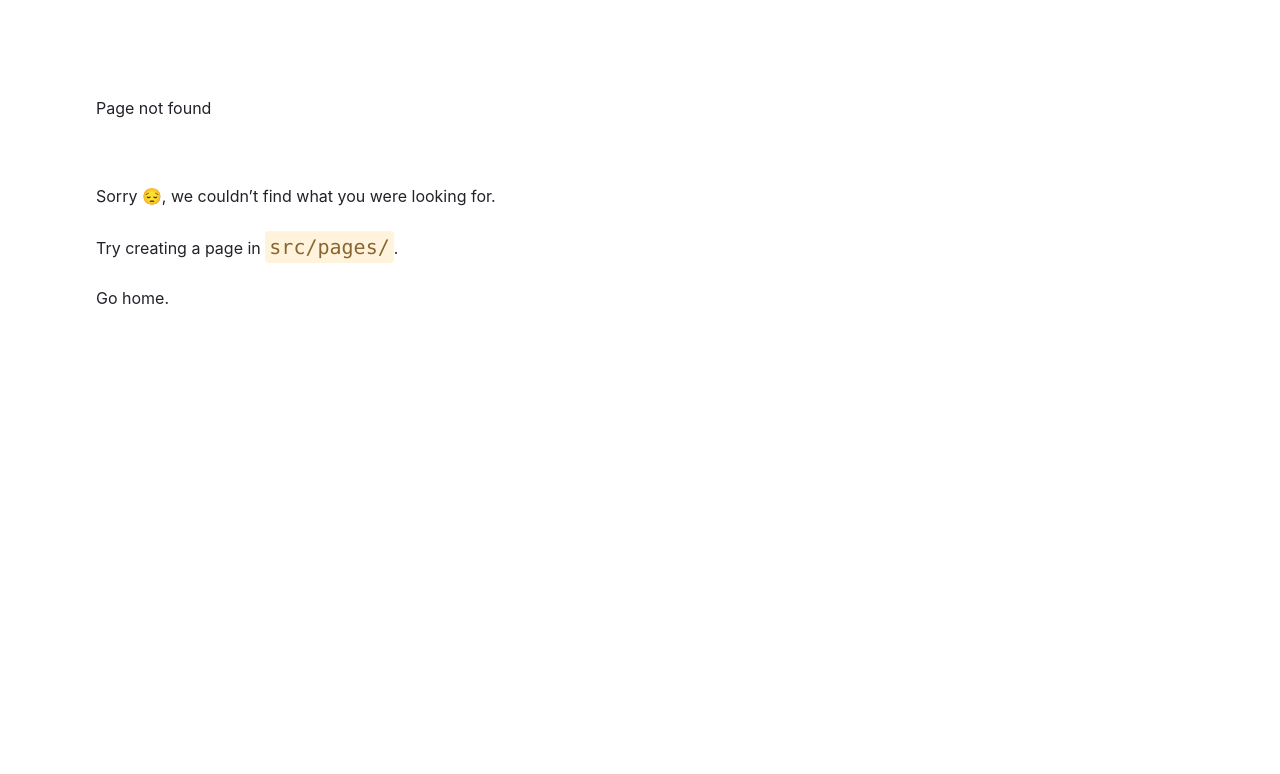
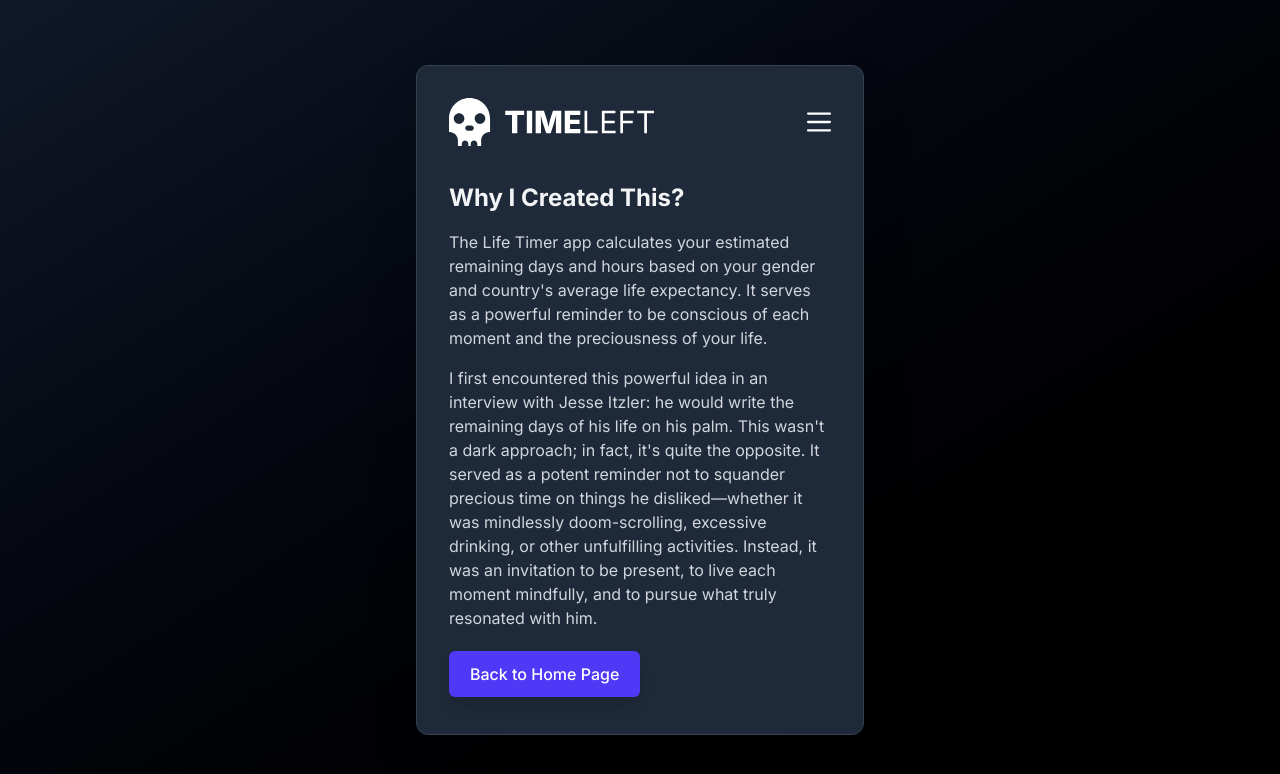
Before and after one commit to sajjaddashtinezhad/Time-Left, a Gatsby site: page /why in a window 1280 px wide. Before the commit this address had no page. Built offline with nearby package versions, Linux system fonts and the light colour scheme; Gatsby itself is replaced by a stand-in of ours.

Commit message:
Adding header, menu and why page

```diff
--- a/src/components/calculator.js
+++ b/src/components/calculator.js
@@ -1,5 +1,4 @@
 import React, { useState, useEffect, useRef } from 'react';
-import Logo from '../images/timeleft-with-text.svg';
 
 const lifeExpectancyData = {
   "Hong Kong": { "male": 83.1, "female": 88.39 },
@@ -365,9 +364,8 @@ const Calculator = () => {
   };
 
   return (
-    <div className="min-h-screen bg-gradient-to-br from-gray-900 to-black text-gray-100 p-4 font-inter flex flex-col items-center justify-center">
-      <div className="bg-gray-800 p-8 rounded-xl shadow-2xl w-full max-w-md border border-gray-700">
-        <img src={Logo} alt="Time Left Logo" className="mx-auto mb-10 h-12" />
+    <div>
+
         <div className="space-y-4">
           {/* Gender selection */}
           <div>
@@ -447,7 +445,7 @@ const Calculator = () => {
           <div className="mt-8 pt-6 border-t border-gray-700 text-center">
             <h2 className="text-xl font-semibold text-gray-200 mb-3">Your Predicted Time</h2>
             <p className="text-sm text-gray-400 mb-4">
-              Estimated Date: {predictedDeathDate.toLocaleDateString('en-US', {
+              Estimated Date of Death: {predictedDeathDate.toLocaleDateString('en-US', {
                 year: 'numeric',
                 month: 'long',
                 day: 'numeric'
@@ -482,9 +480,7 @@ const Calculator = () => {
           </div>
         )}
         <div>
-            <p className='text-gray-500 text-sm text-center mt-8'>All data is taken from <a className='underline' href='https://www.worldometers.info/demographics/life-expectancy/'>worldometers.info</a></p>
         </div>
-      </div>
     </div>
   );
 };
--- /dev/null
+++ b/src/components/header.js
@@ -0,0 +1,57 @@
+import React, { useState } from "react";
+import Logo from '../images/timeleft-with-text.svg';
+import Menu from '../images/menu.svg';
+import Right from '../images/right.svg';
+import { Link } from "gatsby"
+
+const Header = () => {
+    const [menuOpen, setMenuOpen] = useState(false);
+
+    return (
+        <header className="flex items-center justify-between gap-10 bg-gray-800 pb-9">
+            {/* Logo */}
+            <div >
+                <img src={Logo} alt="Time Left Logo" className="mx-auto h-12" />
+            </div>
+
+            {/* Menu Icon */}
+            <button
+                className="focus:outline-none cursor-pointer"
+                onClick={() => setMenuOpen(true)}
+                aria-label="Open menu"
+            >
+                <img src={Menu} alt="Menu Icon" className="w-6 h-6" />
+            </button>
+
+            {/* Slide-in Menu */}
+            <div
+                className={`absolute top-0 right-0 h-full w-full bg-gray-800/70 backdrop-blur-xl transform transition-transform duration-300 z-50 ${
+                    menuOpen ? "translate-x-0" : "translate-x-full"
+                }`}
+            >
+                <button
+                    className="mt-8 w-full focus:outline-none cursor-pointer"
+                    onClick={() => setMenuOpen(false)}
+                    aria-label="Close menu"
+                >
+                    <div className="bg-gray-600/40 ml-8 p-4 rounded-l-full">
+                        <img src={Right} alt="Close Menu Icon" className="w-6 h-6" />
+                    </div>
+                </button>
+                <div className="flex flex-col gap-8">
+                    <nav className="mt-8 flex flex-col space-y-4 px-8">
+                        <Link to="/" className="text-white">Home</Link>
+                        <Link to="/why" className="text-white">Why I Created This?</Link>
+                        <a href="https://sajjaddashti.ir/" className="text-white">About Me</a>
+                    </nav>
+                    <div className="px-8">
+                        <p className='text-gray-500 text-sm mb-2'>All data is taken from <a className='underline' href='https://www.worldometers.info/demographics/life-expectancy/'>worldometers.info</a></p>
+                        <p className='text-gray-500 text-sm'>Made by love by <a href="https://sajjaddashti.ir/" className="underline">Sajjad Dashti</a></p>
+                    </div>
+                </div>
+            </div>
+        </header>
+    );
+};
+
+export default Header;
--- a/src/components/seo.js
+++ b/src/components/seo.js
@@ -9,7 +9,7 @@ const Seo = ({ title, description }) => {
 
 return (
   <>
-    <title>Time Left - {title}</title>
+    <title>{title}</title>
     <meta name="description" content={description} />
     <meta name="viewport" content="width=device-width, initial-scale=1" />
     <meta charSet="utf-8" />
--- a/src/pages/index.js
+++ b/src/pages/index.js
@@ -1,11 +1,17 @@
 import * as React from "react"
 import Calculator from "../components/calculator"
 import Seo from "../components/seo";
+import Header from "../components/header"
 
 const IndexPage = () => {
   return (
     <main className="font-inter">
-      <Calculator />
+      <div className="min-h-screen bg-gradient-to-br from-gray-900 to-black text-gray-100 p-4 font-inter flex flex-col items-center justify-center">
+        <div className="bg-gray-800 p-8 rounded-xl shadow-2xl w-full max-w-md border border-gray-700 relative overflow-hidden">
+            <Header />
+            <Calculator />
+        </div>
+      </div>
     </main>
   )
 }
@@ -14,7 +20,7 @@ export default IndexPage
 
 export const Head = () => (
   <Seo
-    title="Home Page"
+    title="Time Left"
     description="This is a Progressive Web App (PWA) that provides a reflective estimate of an individual's remaining lifespan."
   />
 )
--- /dev/null
+++ b/src/pages/why.js
@@ -0,0 +1,40 @@
+import * as React from "react"
+import Calculator from "../components/calculator"
+import Seo from "../components/seo";
+import Header from "../components/header"
+import { Link } from "gatsby";
+
+const Why = () => {
+    return (
+        <main className="font-inter">
+            <div className="min-h-screen bg-gradient-to-br from-gray-900 to-black text-gray-100 p-4 font-inter flex flex-col items-center justify-center">
+                <div className="bg-gray-800 p-8 rounded-xl shadow-2xl w-full max-w-md border border-gray-700 relative overflow-hidden">
+                    <Header />
+                    <div className="mb-8">
+                        <h1 className="text-2xl font-bold mb-4">Why I Created This?</h1>
+                        <p className="text-gray-300 mb-4">
+                            The Life Timer app calculates your estimated remaining days and hours based on your gender and country's average life expectancy. It serves as a powerful reminder to be conscious of each moment and the preciousness of your life.
+                        </p>
+                        <p className="text-gray-300 mb-4">
+                            I first encountered this powerful idea in an interview with Jesse Itzler: he would write the remaining days of his life on his palm. This wasn't a dark approach; in fact, it's quite the opposite. It served as a potent reminder not to squander precious time on things he disliked—whether it was mindlessly doom-scrolling, excessive drinking, or other unfulfilling activities. Instead, it was an invitation to be present, to live each moment mindfully, and to pursue what truly resonated with him.
+                        </p>
+                    </div>
+                    <div className="my-4">
+                        <Link to="/" className="flex-1 w-full px-5 py-3 border border-transparent text-base font-medium rounded-md text-white bg-indigo-600 hover:bg-indigo-700 focus:outline-none focus:ring-2 focus:ring-offset-2 focus:ring-indigo-500 shadow-lg transform transition-all duration-200 hover:scale-105">
+                            Back to Home Page
+                        </Link>
+                    </div>
+                </div>
+            </div>
+        </main>
+    )
+}
+
+export default Why
+
+export const Head = () => (
+    <Seo
+        title="Why I Created This?"
+        description="This is a Progressive Web App (PWA) that provides a reflective estimate of an individual's remaining lifespan."
+    />
+)
--- a/src/styles/global.css
+++ b/src/styles/global.css
@@ -4,3 +4,9 @@
     --font-inter: 'Inter';
     --color-nigra: #0f1214;
   }
+
+/* Chrome, Safari, Edge */
+input[type="date"]::-webkit-calendar-picker-indicator {
+  display: none;
+  -webkit-appearance: none;
+}
```
Also changed, not shown: src/images/menu.svg (added), src/images/right.svg (added).
